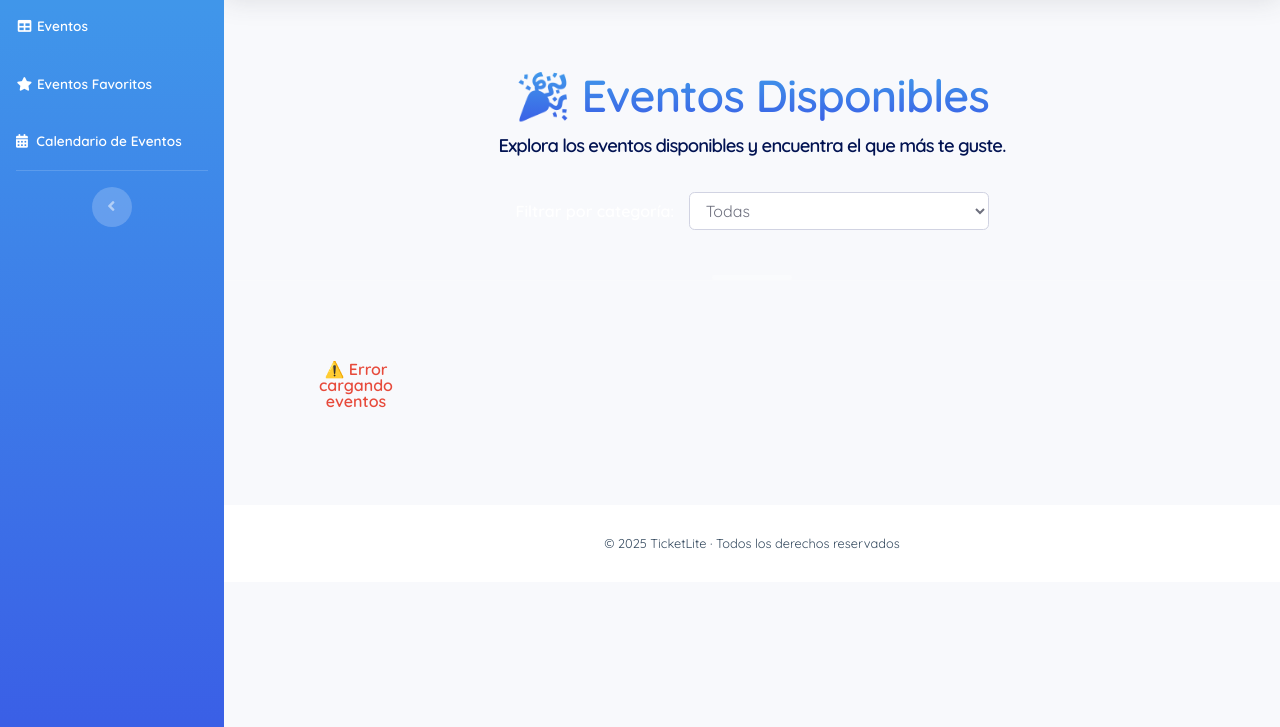
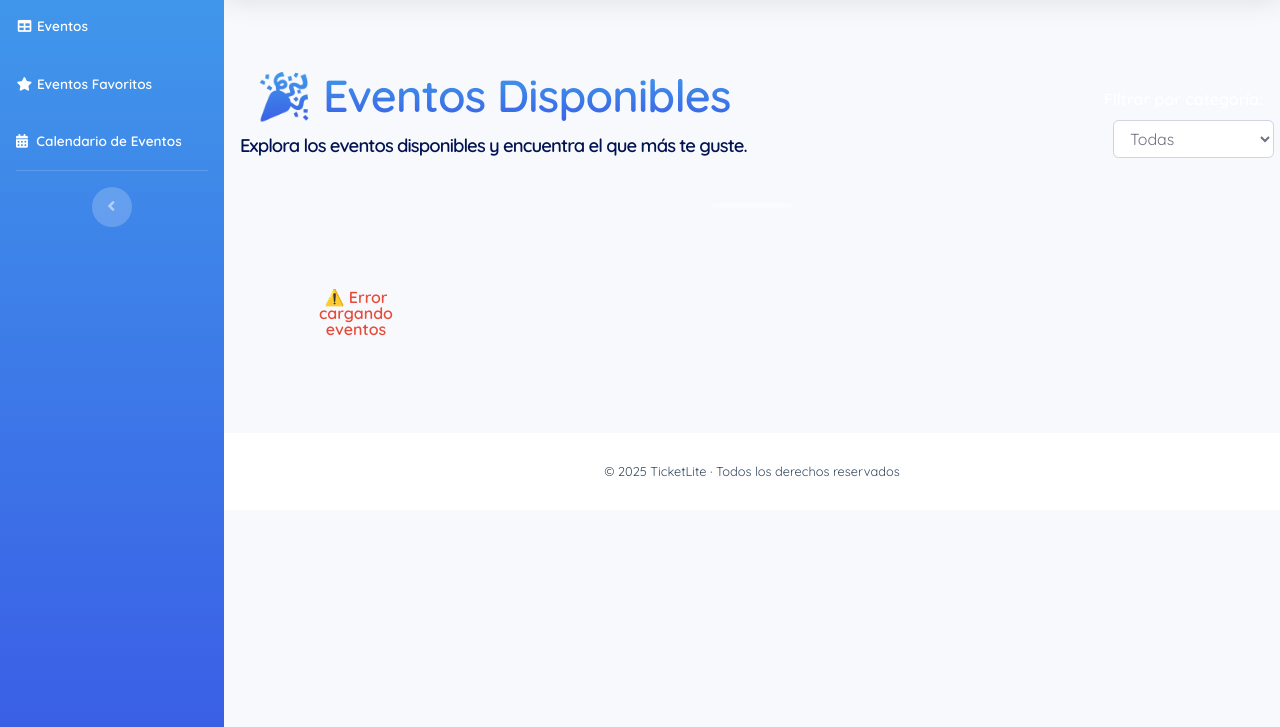
Before and after one commit to valeOsorioSantana/TicketsProyect, a website with bundled scripts: page index.html in a window 1280 px wide. Shown: the part 73-800 px from the top of the page. Built offline with nearby package versions, Linux system fonts and the light colour scheme; no server answers; sample sign-in values are in the browser's storage.

Commit message:
Remembers

```diff
--- a/index.html
+++ b/index.html
@@ -141,15 +141,15 @@
             </ul>
         </nav>
 
-        <header class="header">
-          <h1>🎉 Eventos Disponibles</h1>
-          <p>Explora los eventos disponibles y encuentra el que más te guste.</p>
+        <header class="header" style="display: flex; justify-content: space-between; align-items: center;">
+          <div>
+            <h1>🎉 Eventos Disponibles</h1>
+            <p>Explora los eventos disponibles y encuentra el que más te guste.</p>
+          </div>
 
-          <!-- Filtro por categoría -->
-          <div class="filter-category" style="padding: 1rem;">
+          <div class="filter-category" style="max-width: 300px;">
             <label for="categorySelect"><strong>Filtrar por categoría:</strong></label>
-            <select id="categorySelect" class="form-control"
-              style="max-width: 300px; display: inline-block; margin-left: 10px;">
+            <select id="categorySelect" class="form-control" style="margin-left: 10px;">
               <option value="">Todas</option>
               <option value="Música">🎵 Música</option>
               <option value="Tecnología">💻 Tecnología</option>
```
Also changed, not shown: css/userEvents.css (line endings or trailing spaces).
